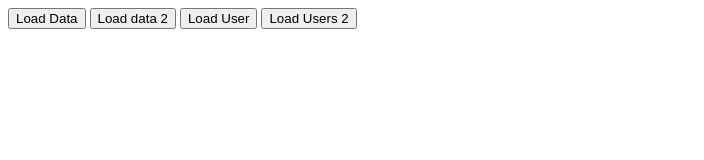
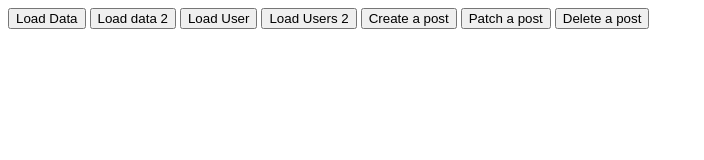
Before and after one commit to shihab4513/explore-api, a plain HTML site: page index.html in a window 1280 px wide. Shown: the whole page, without its empty margins (0-704 px from the left). Drawn offline with Linux system fonts and the light colour scheme.

Commit message:
index.js and index.html further edited. create,patch,delete post are added in there . its not clearly explained what to do with this?

```diff
--- a/index.html
+++ b/index.html
@@ -13,6 +13,9 @@
     <button onclick="loadData2()">Load data 2</button>
     <button onclick="loadUsers()">Load User</button>
     <button onclick="loadUsers2()">Load Users 2</button>
+    <button onclick="createAPost()">Create a post</button>
+    <button onclick="patchAPost()">Patch a post</button>
+    <button onclick="deletePost()">Delete a post</button>
 
     <div class="users-container">
         <ul id="users-list">
--- a/index.js
+++ b/index.js
@@ -16,3 +16,41 @@ function displayUsers2(data) {
         ul.appendChild(li);
     }
 }
+
+
+
+function deletePost() {
+    fetch('https://jsonplaceholder.typicode.com/posts/1', {
+        method: 'DELETE',
+    });
+}
+
+function patchAPost() {
+    fetch('https://jsonplaceholder.typicode.com/posts/1', {
+        method: 'PATCH',
+        body: JSON.stringify({
+            title: 'foo',
+        }),
+        headers: {
+            'Content-type': 'application/json; charset=UTF-8',
+        },
+    })
+        .then((response) => response.json())
+        .then((json) => console.log(json));
+}
+
+function createAPost() {
+    fetch('https://jsonplaceholder.typicode.com/posts', {
+        method: 'POST',
+        body: JSON.stringify({
+            title: 'foo',
+            body: 'bar',
+            userId: 1,
+        }),
+        headers: {
+            'Content-type': 'application/json; charset=UTF-8',
+        },
+    })
+        .then((response) => response.json())
+        .then((json) => console.log(json));
+}
```
Also changed, not shown: posts.js (line endings or trailing spaces).
